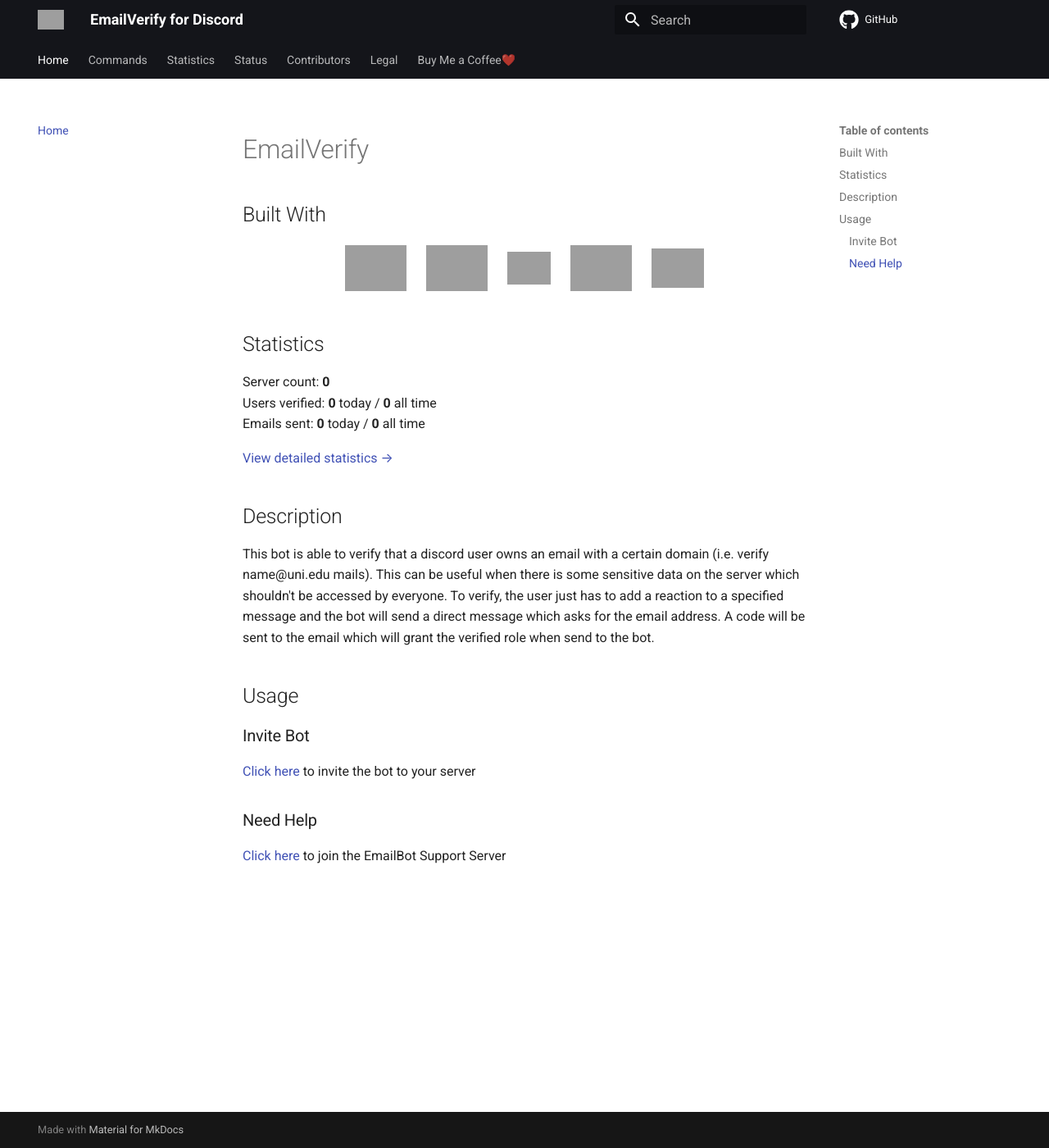
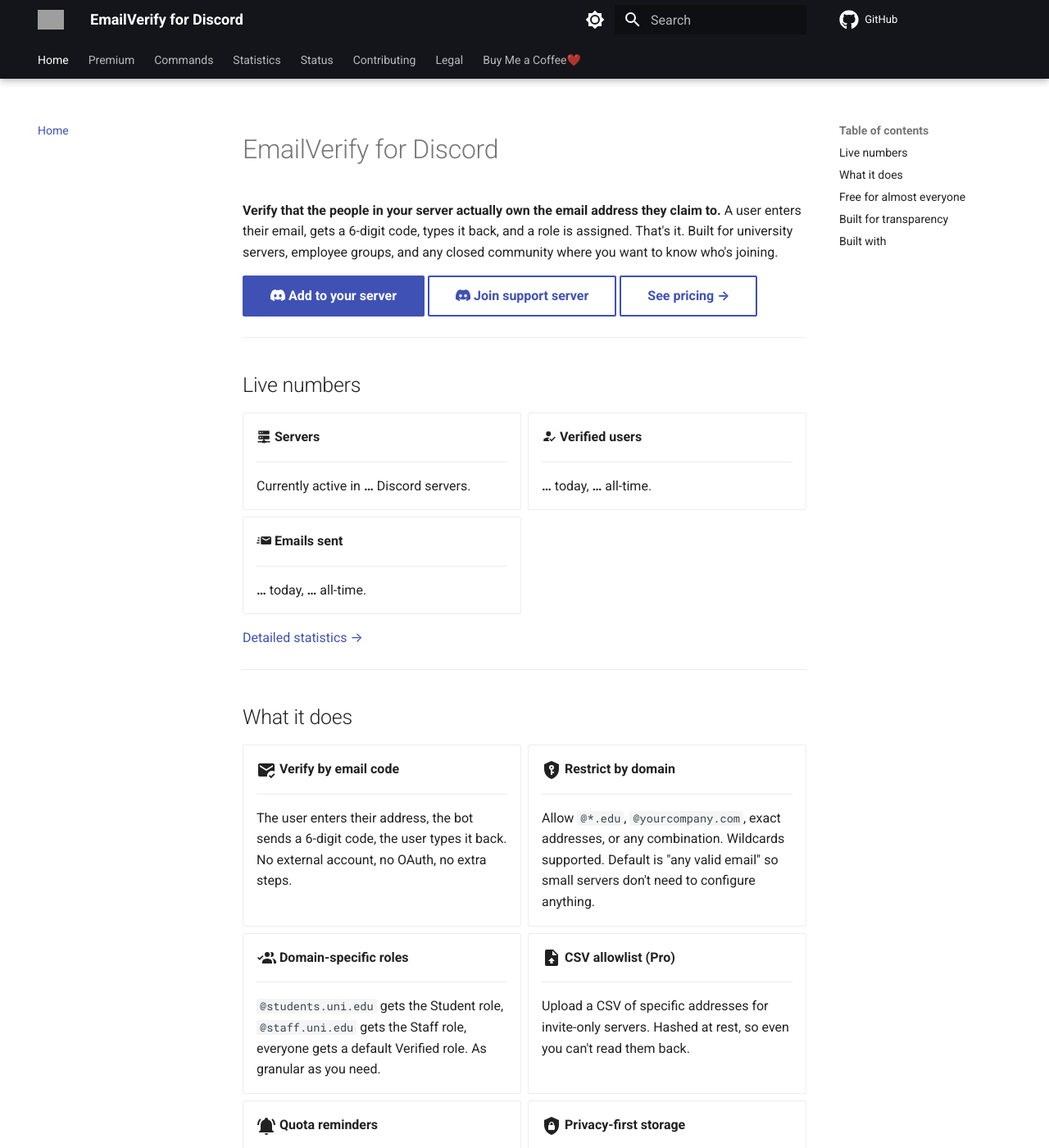
Before and after one commit to lkaesberg/EmailVerify, an MkDocs documentation site: the page built from docs/index.md, in a window 1280 px wide and 1400 px high. Shown: the whole window at 82% size. Built offline with MkDocs 1.6.1 and Material for MkDocs 9.7.7, drawn with Linux system fonts in a browser that asks for light colours; comment, search, counter and statistics services are not loaded; some of the changed text lies outside the part shown; grey boxes are pictures that could not be loaded.

Commit message:
feat: update documentation and add premium plans section with pricing details

```diff
--- a/docs/index.md
+++ b/docs/index.md
@@ -1,10 +1,117 @@
-<meta name="description" content= "This Discord Bot allows you to verify Discord users with the help of their email address. This can be useful when there is some sensitive data on the server that shouldn't be accessed by everyone.">
-<meta name="keywords" content="EmailVerify Discord Bot Lars Kaesberg Email Verify EmailBot managment">
-<meta name="author" content="Lars Kaesberg">
+<meta name="description" content="EmailVerify is a Discord bot that verifies users own a specific email address before granting roles — perfect for university servers, employee groups, and any closed community.">
+<meta name="keywords" content="EmailVerify Discord Bot Email Verification Domain Restriction University Discord Server Lars Kaesberg">
+<meta name="author" content="Lars Benedikt Kaesberg">
 
-# EmailVerify
+# EmailVerify for Discord
 
-## Built With
+**Verify that the people in your server actually own the email address they claim to.**
+A user enters their email, gets a 6-digit code, types it back, and a role is assigned. That's it.
+Built for university servers, employee groups, and any closed community where you want to know who's joining.
+
+[:fontawesome-brands-discord: Add to your server](https://discord.com/api/oauth2/authorize?client_id=895056197789564969&permissions=268504128&scope=bot%20applications.commands){ .md-button .md-button--primary }
+[:fontawesome-brands-discord: Join support server](https://discord.com/invite/fEBSHUQXu2){ .md-button }
+[See pricing →](premium.md){ .md-button }
+
+---
+
+## Live numbers
+
+<div class="grid cards" markdown>
+
+- :material-server-network: __Servers__
+
+    ---
+
+    Currently active in **<span id="serverCount">…</span>** Discord servers.
+
+- :material-account-check: __Verified users__
+
+    ---
+
+    **<span id="verifiedToday">…</span>** today, **<span id="verifiedAll">…</span>** all-time.
+
+- :material-email-fast: __Emails sent__
+
+    ---
+
+    **<span id="emailsToday">…</span>** today, **<span id="emailsAll">…</span>** all-time.
+
+</div>
+
+[Detailed statistics →](statistics.md)
+
+---
+
+## What it does
+
+<div class="grid cards" markdown>
+
+- :material-email-check:{ .lg .middle } __Verify by email code__
+
+    ---
+
+    The user enters their address, the bot sends a 6-digit code, the user types it back. No external account, no OAuth, no extra steps.
+
+- :material-shield-key:{ .lg .middle } __Restrict by domain__
+
+    ---
+
+    Allow `@*.edu`, `@yourcompany.com`, exact addresses, or any combination. Wildcards supported. Default is "any valid email" so small servers don't need to configure anything.
+
+- :material-account-multiple-check:{ .lg .middle } __Domain-specific roles__
+
+    ---
+
+    `@students.uni.edu` gets the Student role, `@staff.uni.edu` gets the Staff role, everyone gets a default Verified role. As granular as you need.
+
+- :material-file-upload:{ .lg .middle } __CSV allowlist (Pro)__
+
+    ---
+
+    Upload a CSV of specific addresses for invite-only servers. Hashed at rest, so even you can't read them back.
+
+- :material-bell-ring:{ .lg .middle } __Quota reminders__
+
+    ---
+
+    Like a phone plan: warnings at 80%, 95%, and 100% of your monthly send limit. Sent to whoever you want — owner DM, channel, or specific admin.
+
+- :material-shield-lock:{ .lg .middle } __Privacy-first storage__
+
+    ---
+
+    Email addresses are stored only as cryptographic hashes. The plaintext exists only at the moment of sending the verification code. GDPR-compliant.
+
+</div>
+
+---
+
+## Free for almost everyone
+
+Every server gets **25 verification emails per month**, no setup needed. Looking at usage stats from the past few months, **about 95% of servers send 25 or fewer per month** — so for nearly everyone reading this, the bot keeps working completely free.
+
+If you do hit the limit, you'll get warnings at 80% and 95% before sending pauses. From there, [credit packs or a subscription](premium.md) takes over.
+
+[See pricing →](premium.md){ .md-button .md-button--primary }
+
+---
+
+## Built for transparency
+
+This is a single-developer project that has been running on personal infrastructure for the past five years. The source code stays open under GPL-3.0 — fork it, audit it, self-host it. Premium routes through Zoho ZeptoMail (EU servers, GDPR-friendly) for paying servers; free-tier mail keeps using the operator's own SMTP.
+
+<div class="grid" markdown>
+
+- [:material-source-branch: GitHub repository](https://github.com/lkaesberg/EmailVerify)
+- [:material-shield-check-outline: Privacy policy](legal/datenschutz.md)
+- [:material-file-document-outline: Terms](legal/terms.md)
+- [:material-information-outline: Impressum](legal/impressum.md)
+
+</div>
+
+---
+
+## Built with
 
 <div style="display: flex; flex-wrap: wrap; justify-content: center; align-items: center; gap: 24px; margin: 20px 0;">
 <a href="https://discord.com/"><img src="https://raw.githubusercontent.com/lkaesberg/EmailBot/main/images/discord.png" alt="Discord" style="height: 56px; width: auto;" title="Discord"></a>
@@ -12,33 +119,8 @@
 <a href="https://www.npmjs.com/"><img src="https://raw.githubusercontent.com/lkaesberg/EmailBot/main/images/npm.png" alt="npm" style="height: 40px; width: auto;" title="npm"></a>
 <a href="https://discord.js.org/"><img src="https://raw.githubusercontent.com/lkaesberg/EmailBot/main/images/djs.png" alt="Discord.js" style="height: 56px; width: auto;" title="Discord.js"></a>
 <a href="https://nodemailer.com/"><img src="https://raw.githubusercontent.com/lkaesberg/EmailBot/main/images/nodemailer.webp" alt="Nodemailer" style="height: 48px; width: auto;" title="Nodemailer"></a>
+<a href="https://www.zoho.com/zeptomail/"><img src="https://www.zoho.com/branding/images/zoho-logo-512.png" alt="Zoho ZeptoMail" style="height: 48px; width: auto;" title="Zoho ZeptoMail (Pro delivery)"></a>
 </div>
-
-## Statistics
-
-Server count: <strong id="serverCount">0</strong><br>
-Users verified: <strong id="verifiedToday">0</strong> today / <strong id="verifiedAll">0</strong> all time<br>
-Emails sent: <strong id="emailsToday">0</strong> today / <strong id="emailsAll">0</strong> all time
-
-[View detailed statistics →](statistics.md)
-
-## Description
-
-This bot is able to verify that a discord user owns an email with a certain domain (i.e. verify name@uni.edu mails).
-This can be useful when there is some sensitive data on the server which shouldn't be accessed by everyone. To verify,
-the user just has to add a reaction to a specified message and the bot will send a direct message which asks for the
-email address. A code will be sent to the email which will grant the verified role when send to the bot.
-
-## Usage
-
-### Invite Bot
-
-[Click here](https://discord.com/api/oauth2/authorize?client_id=895056197789564969&permissions=268504128&scope=bot%20applications.commands)
-to invite the bot to your server
-
-### Need Help
-
-[Click here](https://discord.com/invite/fEBSHUQXu2) to join the EmailBot Support Server
 
 <script>
 const serverCount = document.getElementById("serverCount");
--- /dev/null
+++ b/docs/premium.md
@@ -0,0 +1,155 @@
+<meta name="description" content="EmailVerify pricing — free 25 emails/month plus optional subscriptions and one-time credit packs through Discord's native subscription system.">
+<meta name="keywords" content="EmailVerify Discord Bot Premium Pricing Subscription Standard Pro CSV Credits ZeptoMail">
+
+# Premium plans
+
+Most servers stay on the free tier forever. About 95% of servers using EmailVerify send 25 or fewer verification emails per month, which is exactly the free quota. The paid plans are for the busier 5% — and for anyone who wants the upgraded delivery infrastructure or CSV features.
+
+All purchases run through Discord's native subscription system. Discord handles billing, refunds, and cancellations.
+
+---
+
+## At a glance
+
+| | :material-account: **Free** | :material-star: **Standard** | :material-diamond: **Pro** |
+|---|---|---|---|
+| **Verification emails** | 25 / month | Unlimited | Unlimited |
+| **Premium delivery (ZeptoMail)** | — | ✓ | ✓ |
+| **CSV import & export** | — | — | ✓ |
+| **Quota warnings (80% / 95% / 100%)** | ✓ | n/a | n/a |
+| **Domain rules, role mapping, blacklist** | ✓ | ✓ | ✓ |
+| **Privacy-first storage (hashed emails)** | ✓ | ✓ | ✓ |
+| **Best for** | Most servers | Busy servers | Closed groups + audit needs |
+| **Billed by** | — | Discord (monthly) | Discord (monthly) |
+
+[See prices and buy →](#how-to-buy){ .md-button .md-button--primary }
+
+---
+
+## Free tier — what you actually get
+
+You don't sign up. You don't add a payment method. You invite the bot, run `/role add`, and you're done.
+
+- **25 verification emails per month**, per server. Resets on the 1st.
+- **All the configuration features** — domain rules, wildcard matching, domain-specific role mapping, blacklist, language settings, log channel, custom verify messages, auto-verify on join.
+- **Smart warnings** at 80% and 95% before you hit the limit, sent to your configured error notification destination (server-owner DM by default, or a channel you pick).
+- **No degradation when you stop using the bot.** No card on file means no surprise charges.
+
+If 25/month works for you, you can stop reading here.
+
+---
+
+## Standard subscription
+
+A monthly subscription. Adds two things:
+
+- :material-infinity: **Unlimited verification emails** every month — no quota worries.
+- :material-email-fast: **Premium delivery via Zoho ZeptoMail.** Verification mails go through Zoho's transactional infrastructure with EU data residency. Better inbox placement than self-hosted SMTP because ZeptoMail is transactional-only — no marketing senders share its IP reputation.
+
+Best for: large communities, university servers with seasonal verification spikes, paid Discord communities.
+
+---
+
+## Pro subscription
+
+Everything in Standard, plus the CSV features:
+
+- :material-file-upload: **Upload allowlists.** `/emaillist upload` accepts a CSV of specific addresses. Only those exact addresses can verify, regardless of domain. Useful for invite-only events, paid courses, alumni groups.
+- :material-file-download: **Export verification logs.** `/export logs` writes every verification (with timestamp, user ID, email, role tags) to CSV. Useful for compliance, audit trails, or just keeping records.
+
+Best for: closed groups where the membership list is known up front, organisations with audit obligations.
+
+!!! info "How CSV import works in practice"
+    The list is stored hashed (same scheme as all verified emails — never plaintext). Once uploaded, you can't list back the individual entries — only the count is shown in `/status`. To audit your list, just re-upload the same CSV; duplicates are skipped automatically. Use `/emaillist clear` to start fresh.
+
+---
+
+## One-time credit packs
+
+For servers that don't want a recurring subscription. One-time purchase, no expiry.
+
+<div class="grid cards" markdown>
+
+- :material-ticket: __100 credits__
+
+    ---
+
+    Light usage — a small event, a one-off rush.
+
+- :material-ticket-confirmation: __500 credits__
+
+    ---
+
+    Medium usage — a semester start at a university club.
+
+- :material-ticket-percent: __2,000 credits__
+
+    ---
+
+    Heavy usage — large server bursts, multiple events per year.
+
+</div>
+
+Credits **never expire**, **roll over from month to month**, and **only get consumed once your free 25 are gone**. So a 100-pack might last you a year if your usage is light.
+
+---
+
+## CSV unlock (one-time)
+
+If you want only the CSV import/export features and no subscription, there's a one-time **CSV unlock** that grants the Pro plan's CSV features for that server, forever. No recurring billing, no extra emails.
+
+(Does not include unlimited verifications — those still come from your free quota or credits.)
+
+---
+
+## How to buy
+
+All purchases happen inside Discord. Open `/premium status` in your server or click the **Premium** button on any limit-reached message — Discord shows the current price and handles the checkout.
+
+!!! warning "Purchases attach to a specific server"
+    Discord SKUs are bought in your personal account context, but the bot stores everything per-server. After purchase:
+
+    - **Subscriptions** automatically apply to the server you selected at checkout.
+    - **Credit packs** and the **CSV unlock** require running `/premium redeem` **in the server you want them applied to**. Once redeemed they're permanently bound to that server and cannot be moved.
+
+    If you redeem to the wrong server, that's irreversible. Pick carefully.
+
+---
+
+## Why I built a paid tier
+
+EmailVerify has been running on infrastructure I host and pay for personally for the past five years. Donations haven't been enough to cover that. The paid tier is how I keep this sustainable long-term — without compromising the free tier that works for the majority of servers.
+
+If you're in the 95%, your server stays free.
+If you're in the 5% and the bot has been useful, picking up a subscription helps keep it running.
+
+---
+
+## Frequently asked
+
+??? question "What happens when I cancel my subscription?"
+    The subscription stops at the end of the current billing period. After that, your server falls back to the free 25/month tier. Your settings, domain rules, and verification log all stay intact. If you have a CSV allowlist uploaded, see the next question.
+
+??? question "What if I have an allowedEmails list and lose Pro access?"
+    The list is treated as an explicit security configuration — silently disabling it would be a regression for closed-group servers. Instead, the bot **pauses verification entirely** and notifies your admins (throttled to once per hour) until you do one of two things: (1) clear the list with `/emaillist clear` (after which any email is accepted, subject to your domain rules), or (2) restore CSV access by re-buying Pro or the one-time CSV unlock. The list resumes working immediately on restore.
+
+??? question "How does ZeptoMail differ from the regular SMTP server?"
+    Free-tier and credit-pack mails go through `mail.larskaesberg.de`, the operator's own SMTP server. Subscriber mail routes through Zoho ZeptoMail (`api.zeptomail.eu`) — a transactional-only provider, EU-hosted, with significantly better inbox placement. If ZeptoMail is ever unreachable, paid sends fall back to the regular SMTP server automatically and you get a once-per-hour notification.
+
+??? question "Are emails stored anywhere?"
+    Plaintext only at the moment of sending the verification code. The bot stores email addresses as MD5 base64 hashes — same scheme for verified users and for the allowedEmails list. Discord may keep its own logs of bot interactions; that's outside the bot's control. Your full data flow is in the [privacy policy](legal/datenschutz.md).
+
+??? question "Can I self-host with monetization disabled?"
+    Yes. The source is on [GitHub](https://github.com/lkaesberg/EmailVerify) under GPL-3.0. Set `monetization.enabled` to `false` in `config/config.json`, supply your own SMTP credentials, and run it. Self-hosters bypass the quota system entirely.
+
+??? question "Where do I find prices?"
+    Inside Discord, where the bot is. Run `/premium status` and click any of the buy buttons — Discord renders the actual price for your locale. Listing fixed prices on this page would get out of sync with regional pricing in Discord.
+
+??? question "Is there a refund / cancellation right?"
+    Yes — see the [Widerrufsbelehrung](legal/widerruf.md) for the formal 14-day cancellation right under German consumer law (BGB §312g). Note the standard exception for digital content already consumed (the Discord checkout flow asks for explicit consent on this).
+
+---
+
+[See all commands →](commands.md){ .md-button }
+[Status page →](status.md){ .md-button }
+[Support server →](https://discord.com/invite/fEBSHUQXu2){ .md-button }
--- a/mkdocs.yml
+++ b/mkdocs.yml
@@ -1,4 +1,6 @@
 site_name: EmailVerify for Discord
+site_description: A Discord bot that verifies users own a specific email address — domain-based access control with privacy-first storage.
+site_url: https://emailbot.larskaesberg.de/
 repo_url: https://github.com/lkaesberg/EmailVerify
 theme:
   name: material
@@ -7,17 +9,65 @@
   logo: https://raw.githubusercontent.com/lkaesberg/EmailBot/main/images/emailbot-border.png
   favicon: https://raw.githubusercontent.com/lkaesberg/EmailBot/main/images/emailbot.png
   palette:
-    scheme: default
-    primary: black
-    accent: yellow
+    - media: "(prefers-color-scheme: light)"
+      scheme: default
+      primary: black
+      accent: yellow
+      toggle:
+        icon: material/brightness-7
+        name: Switch to dark mode
+    - media: "(prefers-color-scheme: dark)"
+      scheme: slate
+      primary: black
+      accent: yellow
+      toggle:
+        icon: material/brightness-4
+        name: Switch to light mode
   features:
     - navigation.tabs
+    - navigation.tabs.sticky
+    - navigation.tracking
+    - navigation.top
+    - navigation.instant
+    - navigation.indexes
+    - toc.follow
+    - content.code.copy
+    - content.code.annotate
+    - search.suggest
+    - search.highlight
+markdown_extensions:
+  - admonition
+  - attr_list
+  - md_in_html
+  - tables
+  - footnotes
+  - pymdownx.details
+  - pymdownx.superfences
+  - pymdownx.tabbed:
+      alternate_style: true
+  - pymdownx.emoji:
+      emoji_index: !!python/name:material.extensions.emoji.twemoji
+      emoji_generator: !!python/name:material.extensions.emoji.to_svg
+  - pymdownx.highlight:
+      anchor_linenums: true
+  - pymdownx.inlinehilite
+  - pymdownx.snippets
+  - pymdownx.keys
+extra:
+  social:
+    - icon: fontawesome/brands/discord
+      link: https://discord.com/invite/fEBSHUQXu2
+      name: Support Discord
+    - icon: fontawesome/brands/github
+      link: https://github.com/lkaesberg/EmailVerify
+      name: GitHub repository
 nav:
-  - 'index.md'
-  - 'commands.md'
-  - 'statistics.md'
-  - 'status.md'
-  - 'contributing.md'
+  - Home: 'index.md'
+  - Premium: 'premium.md'
+  - Commands: 'commands.md'
+  - Statistics: 'statistics.md'
+  - Status: 'status.md'
+  - Contributing: 'contributing.md'
   - Legal:
     - Impressum: 'legal/impressum.md'
     - Datenschutz: 'legal/datenschutz.md'
```
Also changed, not shown: other parts of docs/index.md (+5 -5 lines), 1 other file.
